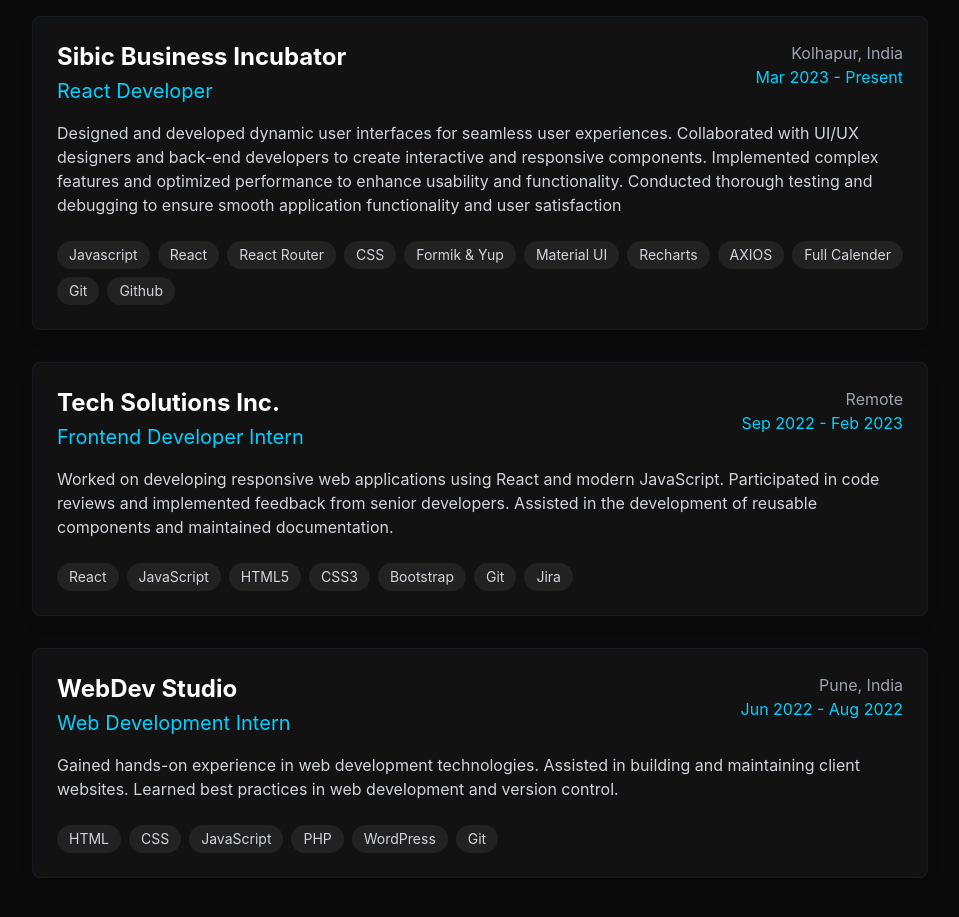
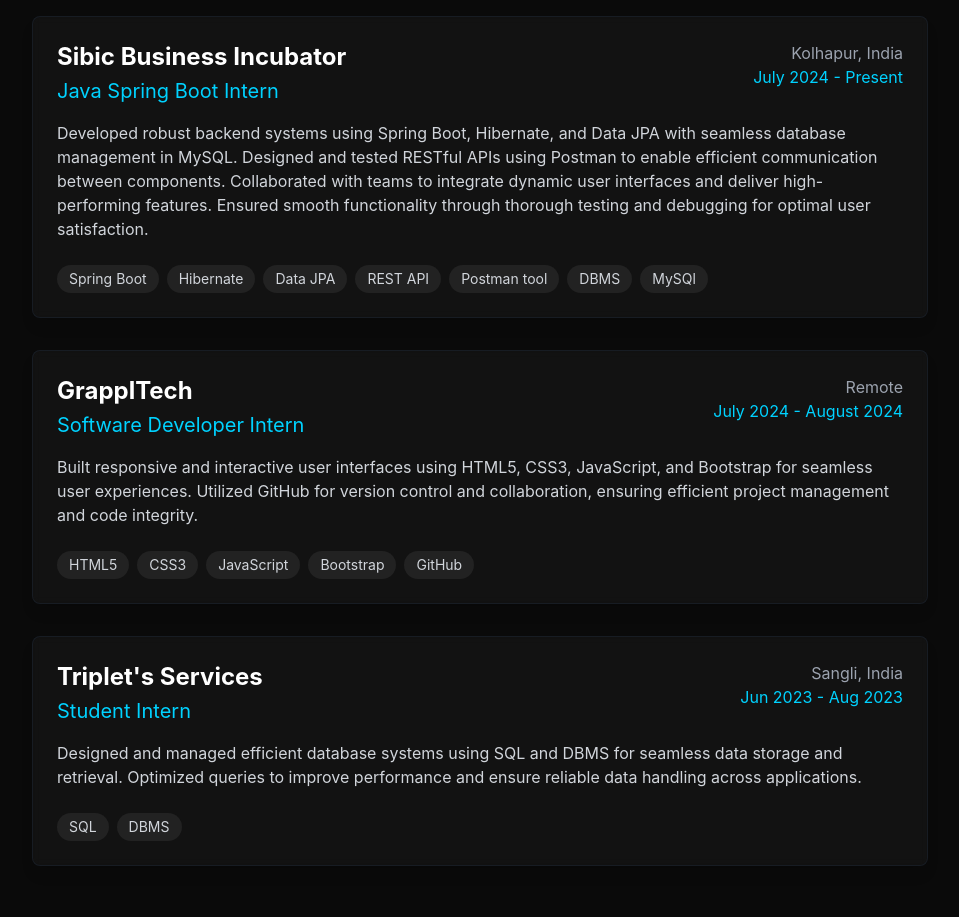
Before and after one commit to adhavshruti12/Portfolio-shruti, a React (Vite) app: page / in a window 1280 px wide. Shown: the part 3340-4257 px from the top of the page, without its empty margins (160-1119 px from the left). Built offline with nearby package versions, Linux system fonts and the light colour scheme.

Commit message:
Update Experience.jsx

```diff
--- a/src/components/Experience.jsx
+++ b/src/components/Experience.jsx
@@ -6,26 +6,26 @@
     {
       company: "Sibic Business Incubator",
       location: "Kolhapur, India",
-      role: "React Developer",
-      period: "Mar 2023 - Present",
-      description: "Designed and developed dynamic user interfaces for seamless user experiences. Collaborated with UI/UX designers and back-end developers to create interactive and responsive components. Implemented complex features and optimized performance to enhance usability and functionality. Conducted thorough testing and debugging to ensure smooth application functionality and user satisfaction",
-      technologies: ["Javascript", "React", "React Router", "CSS", "Formik & Yup", "Material UI", "Recharts", "AXIOS", "Full Calender", "Git", "Github"]
+      role: "Java Spring Boot Intern",
+      period: "July 2024 - Present",
+      description: "Developed robust backend systems using Spring Boot, Hibernate, and Data JPA with seamless database management in MySQL. Designed and tested RESTful APIs using Postman to enable efficient communication between components. Collaborated with teams to integrate dynamic user interfaces and deliver high-performing features. Ensured smooth functionality through thorough testing and debugging for optimal user satisfaction.",
+      technologies: ["Spring Boot", "Hibernate", "Data JPA", "REST API", "Postman tool", "DBMS", "MySQl"]
     },
     {
-      company: "Tech Solutions Inc.",
+      company: "GrapplTech",
       location: "Remote",
-      role: "Frontend Developer Intern",
-      period: "Sep 2022 - Feb 2023",
-      description: "Worked on developing responsive web applications using React and modern JavaScript. Participated in code reviews and implemented feedback from senior developers. Assisted in the development of reusable components and maintained documentation.",
-      technologies: ["React", "JavaScript", "HTML5", "CSS3", "Bootstrap", "Git", "Jira"]
+      role: "Software Developer Intern",
+      period: "July 2024 - August 2024",
+      description: "Built responsive and interactive user interfaces using HTML5, CSS3, JavaScript, and Bootstrap for seamless user experiences. Utilized GitHub for version control and collaboration, ensuring efficient project management and code integrity.",
+      technologies: ["HTML5", "CSS3","JavaScript","Bootstrap", "GitHub"]
     },
     {
-      company: "WebDev Studio",
-      location: "Pune, India",
-      role: "Web Development Intern",
-      period: "Jun 2022 - Aug 2022",
-      description: "Gained hands-on experience in web development technologies. Assisted in building and maintaining client websites. Learned best practices in web development and version control.",
-      technologies: ["HTML", "CSS", "JavaScript", "PHP", "WordPress", "Git"]
+      company: "Triplet's Services",
+      location: "Sangli, India",
+      role: "Student Intern",
+      period: "Jun 2023 - Aug 2023",
+      description: "Designed and managed efficient database systems using SQL and DBMS for seamless data storage and retrieval. Optimized queries to improve performance and ensure reliable data handling across applications.",
+      technologies: ["SQL", "DBMS"]
     }
   ];
 
```
